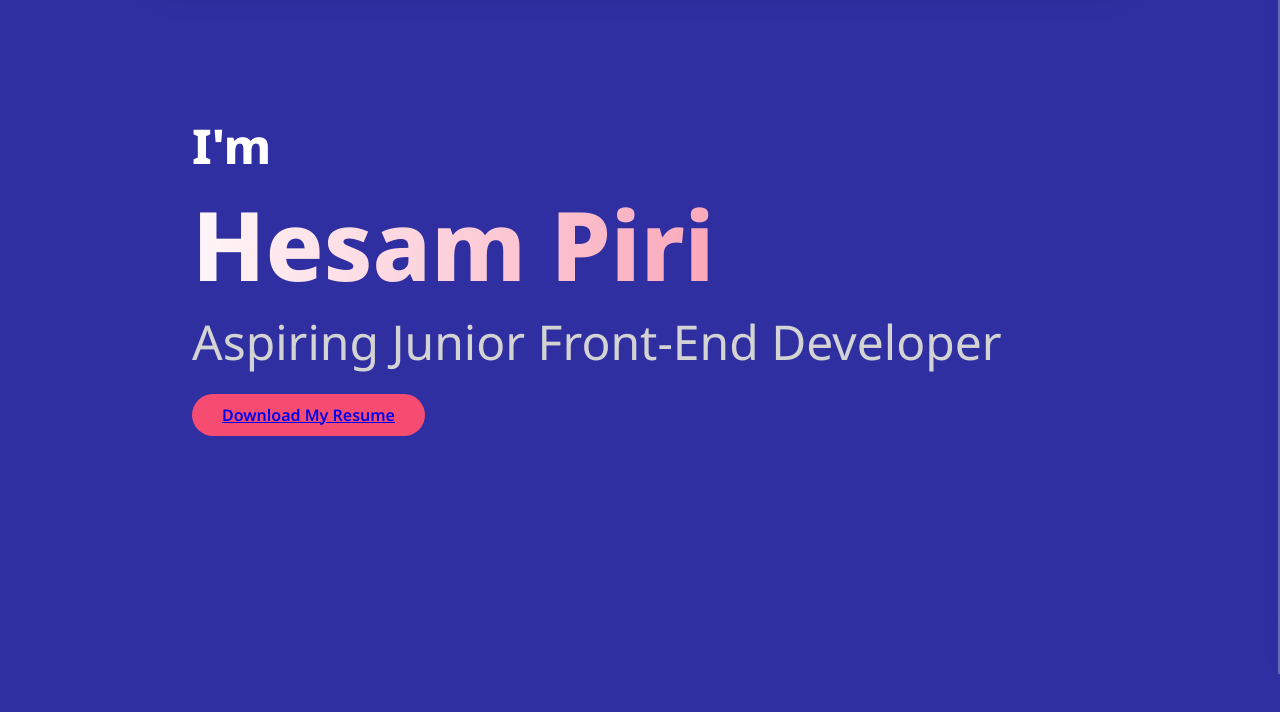
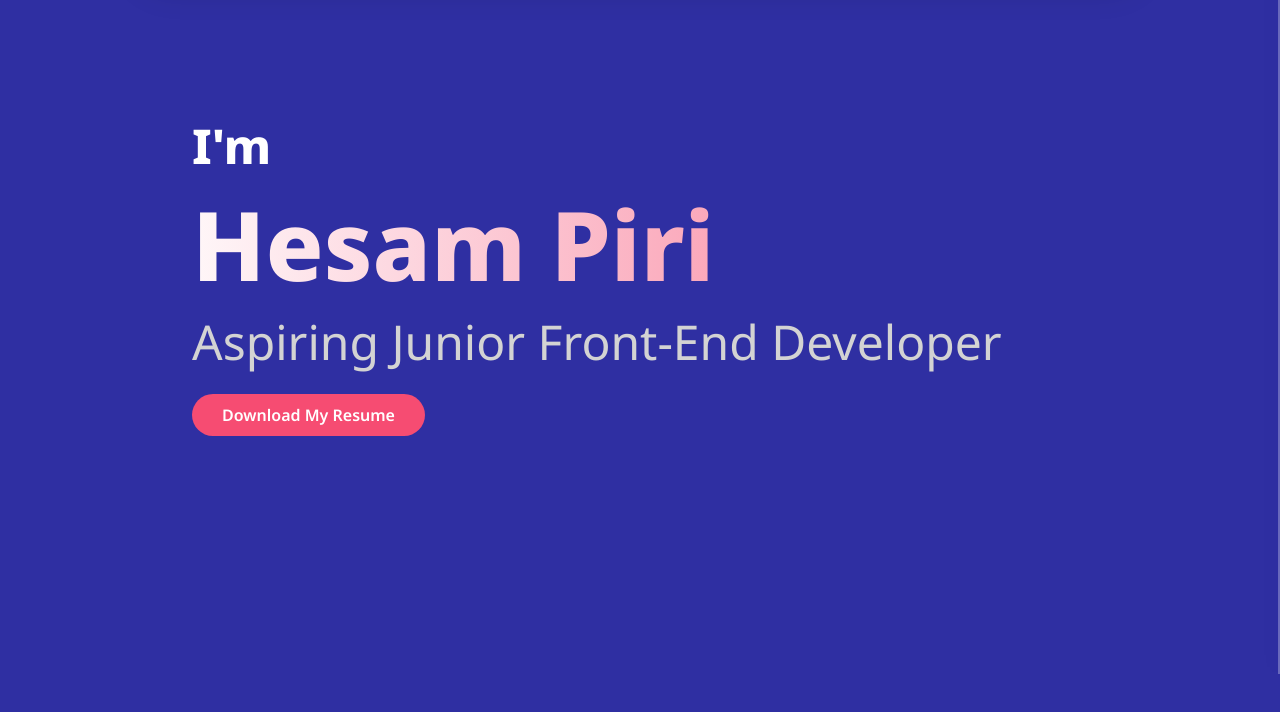
Before and after one commit to hesampiri/hesampiri.github.io, a plain HTML site: page index.html in a window 1280 px wide. Shown: the part 126-838 px from the top of the page. Drawn offline with Linux system fonts and the light colour scheme.

Commit message:
Update style.css

```diff
--- a/style.css
+++ b/style.css
@@ -198,6 +198,11 @@ section {
 
 .resume:hover {
   box-shadow: 0px 0px 20px -2px #f64c72;
+}
+
+.resume a{
+  text-decoration: none;
+  color: white;
 }
 
 .about-container {
```
